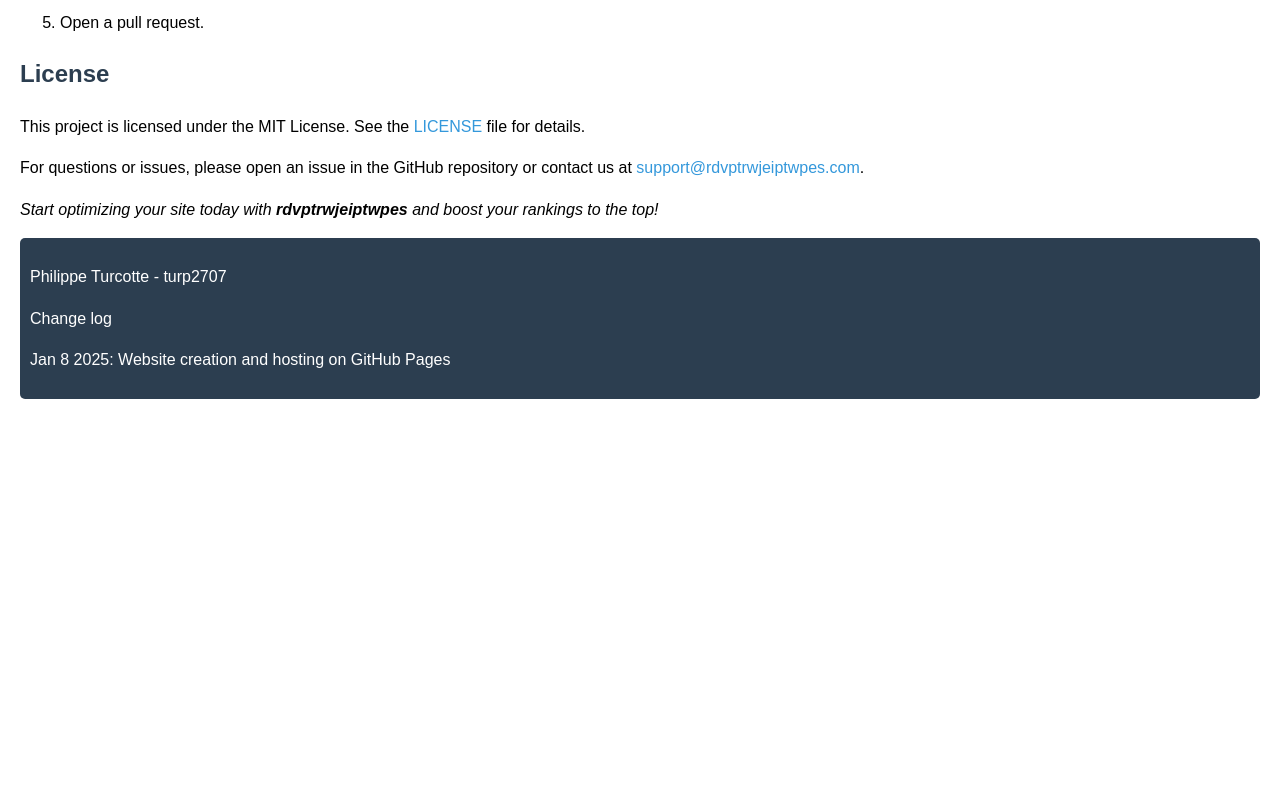
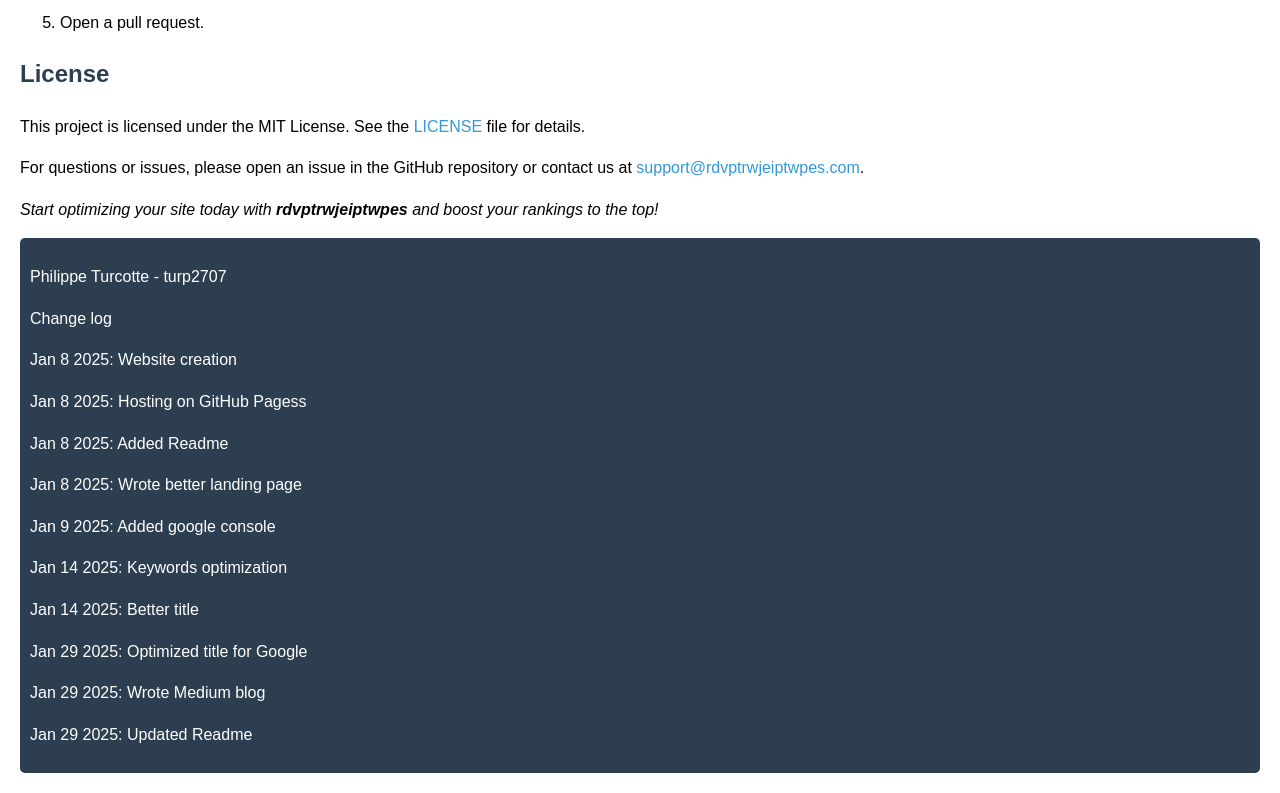
Before and after one commit to turp2707/turp2707.github.io, a plain HTML site: page index.html in a window 1280 px wide. Shown: the part 1711-2504 px from the top of the page. Before the commit the page ends 2130 px from the top, so only its background shows below. Drawn offline with Linux system fonts and the light colour scheme.

Commit message:
final log

```diff
--- a/index.html
+++ b/index.html
@@ -179,7 +179,16 @@
       <div style="background-color: #2c3e50; color: white; padding: 10px; border-radius: 5px">
         <p>Philippe Turcotte - turp2707</p>
         <p>Change log</p>
-        <p>Jan 8 2025: Website creation and hosting on GitHub Pages</p>
+        <p>Jan 8 2025: Website creation</p>
+        <p>Jan 8 2025: Hosting on GitHub Pagess</p>
+        <p>Jan 8 2025: Added Readme</p>
+        <p>Jan 8 2025: Wrote better landing page</p>
+        <p>Jan 9 2025: Added google console</p>
+        <p>Jan 14 2025: Keywords optimization</p>
+        <p>Jan 14 2025: Better title</p>
+        <p>Jan 29 2025: Optimized title for Google</p>
+        <p>Jan 29 2025: Wrote Medium blog</p>
+        <p>Jan 29 2025: Updated Readme</p>
       </div>
     </footer>
   </body>
```
